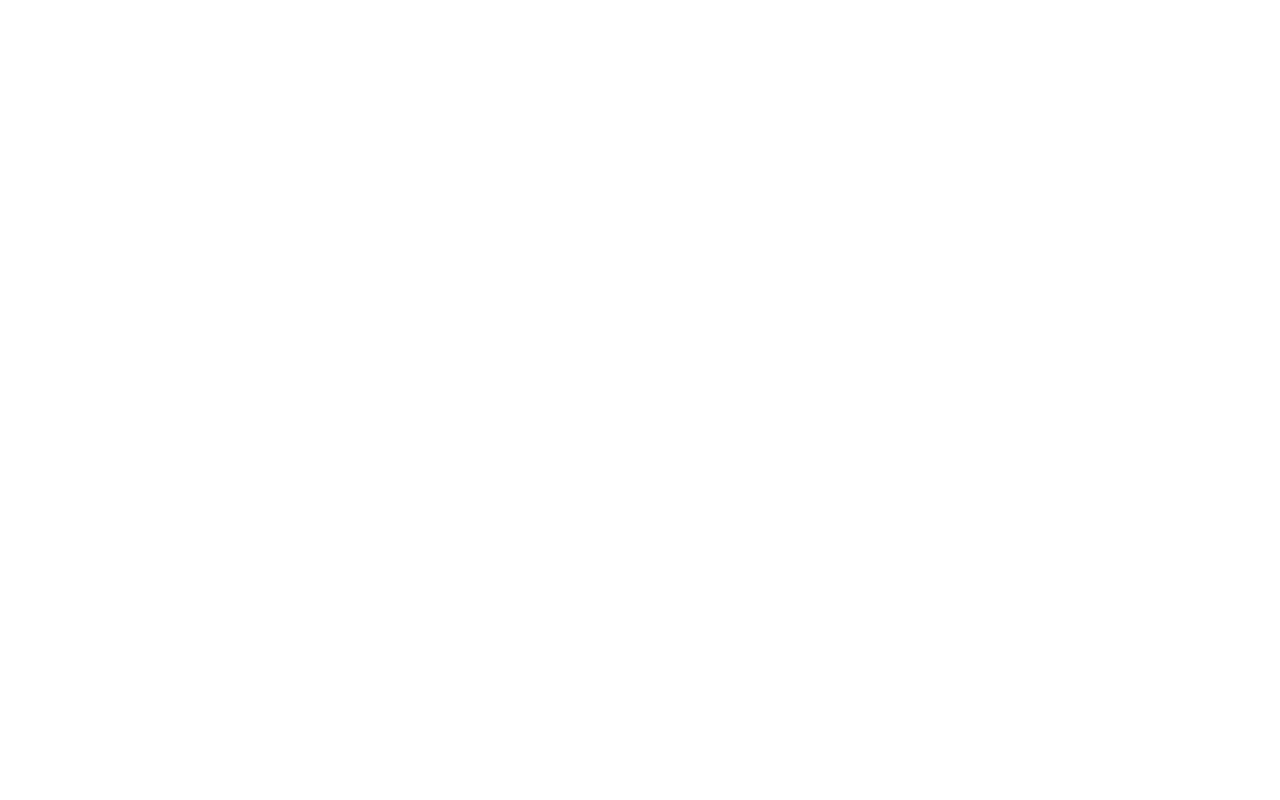
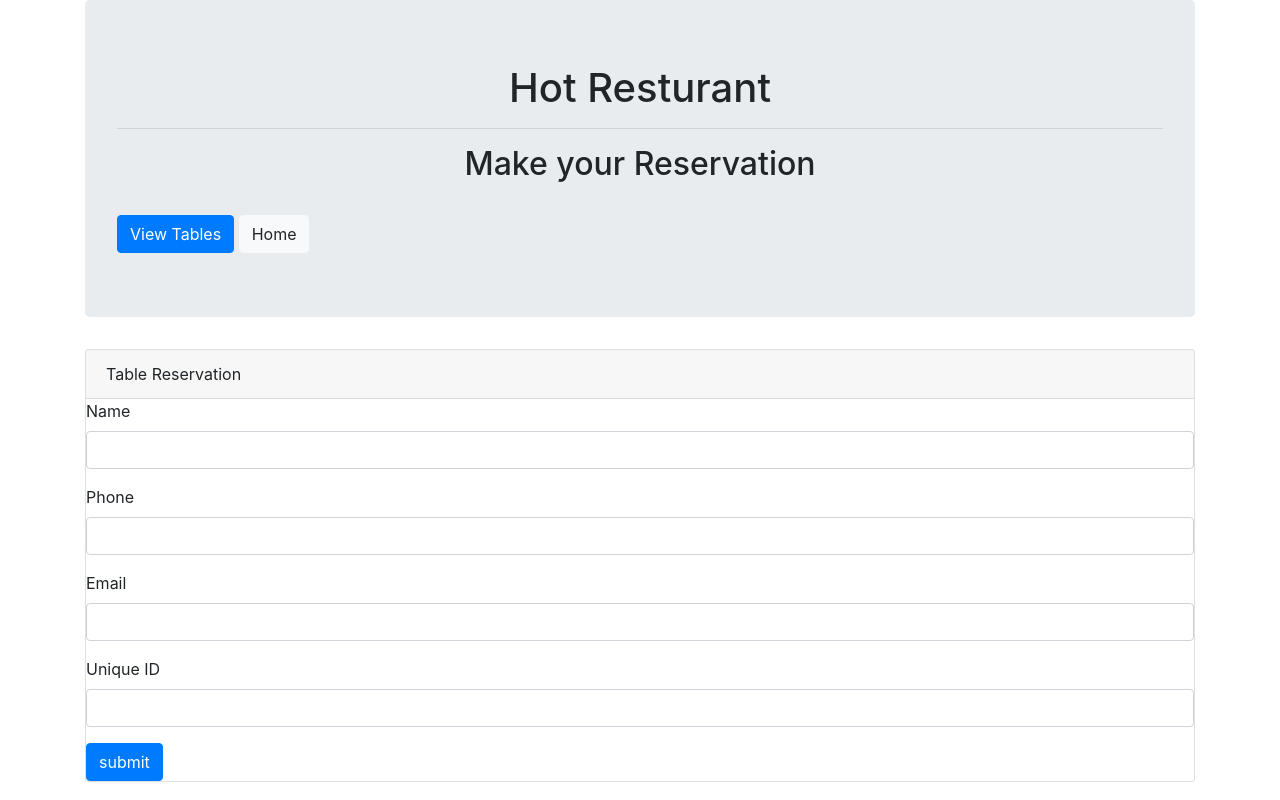
Before and after one commit to jessmaple/hotResturant, a plain HTML site: page make-reservation.html in a window 1280 px wide. Drawn offline with nearby package versions, Linux system fonts and the light colour scheme.

Commit message:
CSS Updates

```diff
--- a/assets/style.css
+++ b/assets/style.css
@@ -0,0 +1,4 @@
+/* Index */
+
+
+/* Tables */
--- a/make-reservation.html
+++ b/make-reservation.html
@@ -0,0 +1,57 @@
+<!DOCTYPE html>
+<html lang="en">
+<head>
+    <meta charset="UTF-8">
+    <meta name="viewport" content="width=device-width, initial-scale=1.0">
+    <title>hotResturant Waiting List</title>
+    <link
+    rel="stylesheet"
+    href="https://stackpath.bootstrapcdn.com/bootstrap/4.4.1/css/bootstrap.min.css"
+    integrity="sha384-Vkoo8x4CGsO3+Hhxv8T/Q5PaXtkKtu6ug5TOeNV6gBiFeWPGFN9MuhOf23Q9Ifjh"
+    crossorigin="anonymous"
+  />
+</head>
+<body>
+    <div class="container">
+        <div class="jumbotron">
+          <h1 class="text-center">Hot Resturant</h1>
+          <hr/>
+          <h2 class="text-center">
+            Make your Reservation
+          </h2>
+          <br>
+
+          <button type="button" class="btn btn-primary">View Tables</button>
+          <button type="button" class="btn btn-light">Home</button>
+        </div>
+
+        <div class="row">
+            <div class="col-lg-12">
+                <div class="card">
+                    <div class="card-header">
+                        Table Reservation
+                    </div>
+                    <div>
+                        <form role="form">
+                            <div class="form-group">
+                                <label for="reserve-name">Name</label>
+                                <input type="text" class="form-control" id="reserve-name">
+                            </div>
+                            <div class="form-group">
+                                <label for="reserve-phone">Phone</label>
+                                <input type="text" class="form-control" id="reserve-phone">
+                            </div>
+                            <div class="form-group">
+                                <label for="reserve-email">Email</label>
+                                <input type="text" class="form-control" id="reserve-email">
+                            </div>
+                            <div class="form-group">
+                                <label for="reserve-unique">Unique ID</label>
+                                <input type="text" class="form-control" id="reserve-unique">
+                            </div>
+                            <button type="submit" class="btn btn-primary submit">submit</button>
+                        </form>
+                    </div>
+                </div>
+            </div>
+        </div>
```
Also changed, not shown: tables.html (+1 -8 lines).
